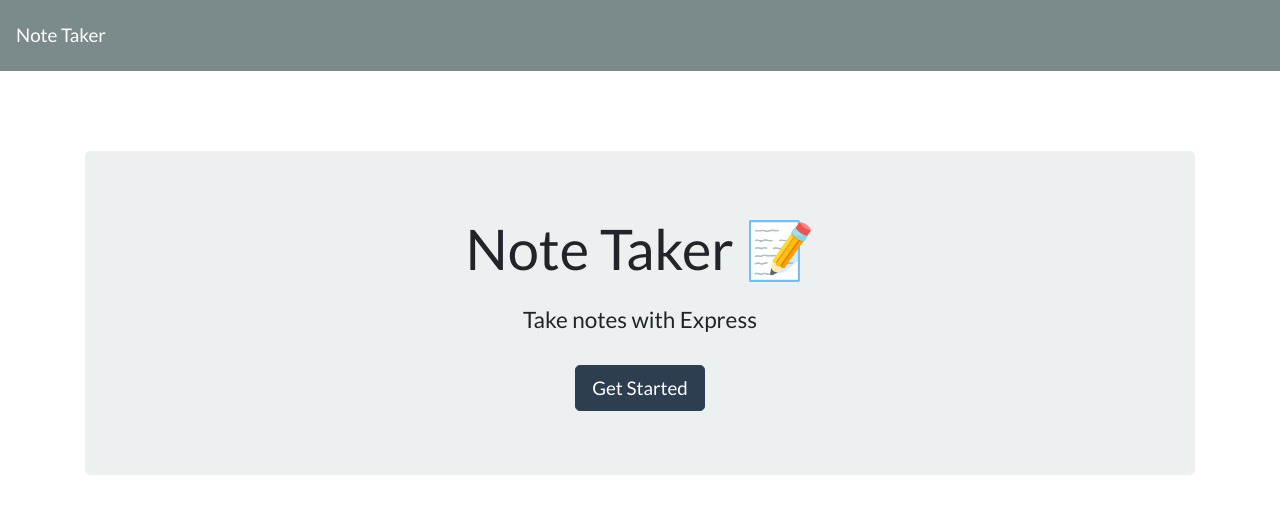
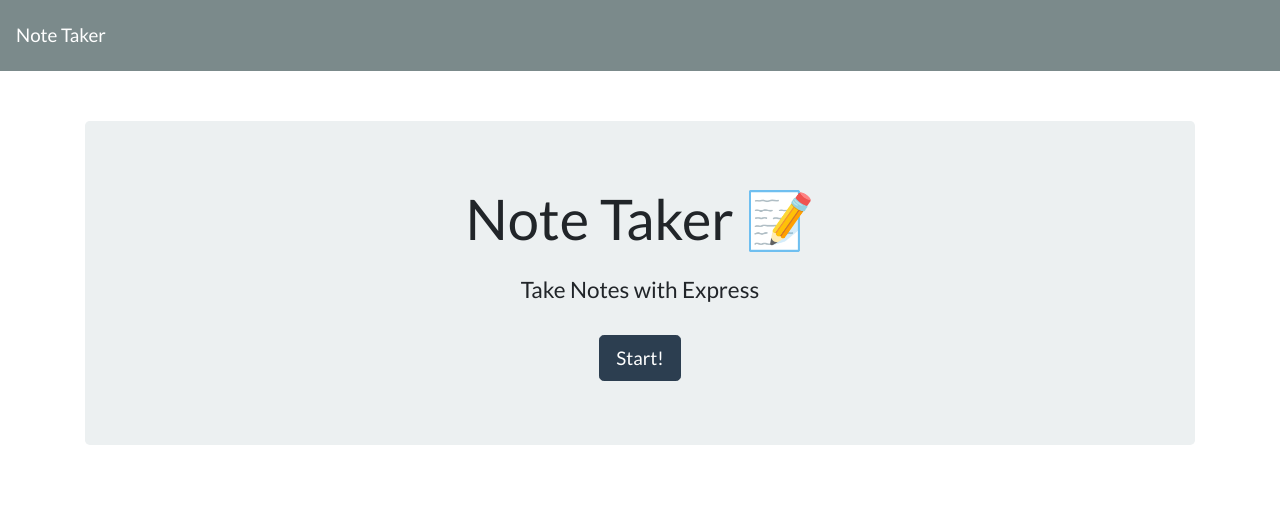
Before and after one commit to KCGooner/note_taker, a website: page index.html in a window 1280 px wide. Drawn offline with nearby package versions, Linux system fonts and the light colour scheme.

Commit message:
changed text and margin on index file

```diff
--- a/index.html
+++ b/index.html
@@ -15,10 +15,10 @@
         </a>
     </nav>
     <div class="container">
-        <div style="margin-top: 80px;" class="jumbotron text-center">
+        <div style="margin-top: 50px;" class="jumbotron text-center">
             <h1 class="display-4">Note Taker <span role="img" aria-label="Memo">📝</span></h1>
-            <h4 class="mt-4">Take notes with Express</h4>
-            <a class="btn btn-primary btn-lg mt-4" href="/notes" role="button">Get Started</a>
+            <h4 class="mt-4">Take Notes with Express</h4>
+            <a class="btn btn-primary btn-lg mt-4" href="/notes" role="button">Start!</a>
         </div>
     </div>
     <script src="https://cdnjs.cloudflare.com/ajax/libs/jquery/3.3.1/jquery.min.js"></script>
```
